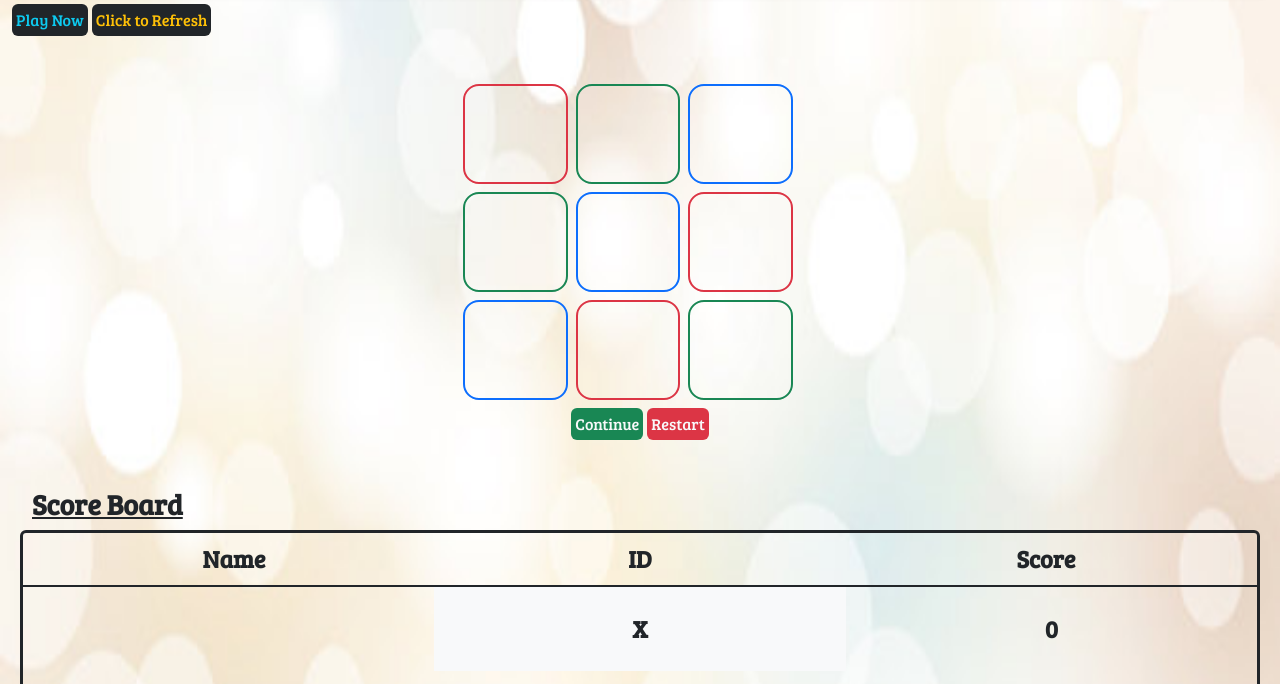
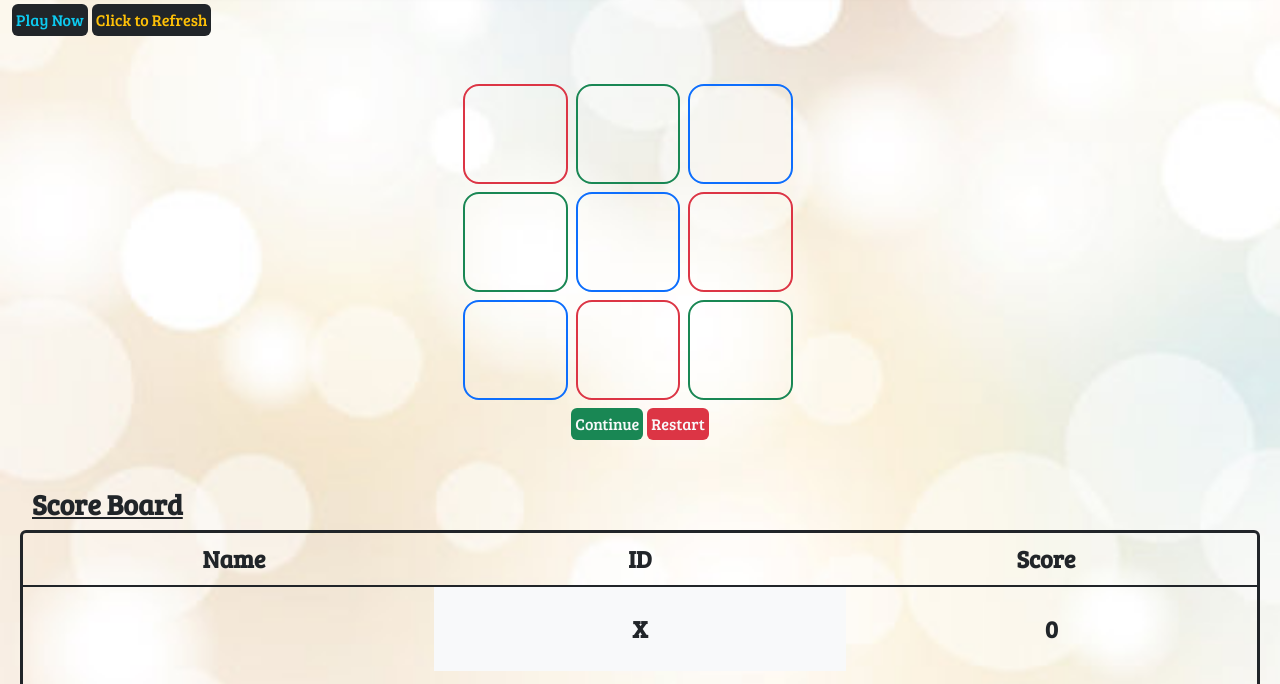
Before and after one commit to TemiTayo3/tic-tac-toe, a plain HTML site: page index.html in a window 1280 px wide. Shown: the part 142-826 px from the top of the page. Drawn offline with Linux system fonts and the light colour scheme.

Commit message:
Touched up the background image styling

```diff
--- a/style.css
+++ b/style.css
@@ -12,9 +12,10 @@ html{
 
 main{
     background-image: url(images/ticktack.jpg);
-    background-size: 100% 100%;
-    height: 160vh;
+    background-size: cover;
+    /* height: 160vh; */
     width: 100%;
+    padding-bottom: 50px;
 }
 
 .text-warning{
```
Also changed, not shown: index.html (+1 -1 lines).
